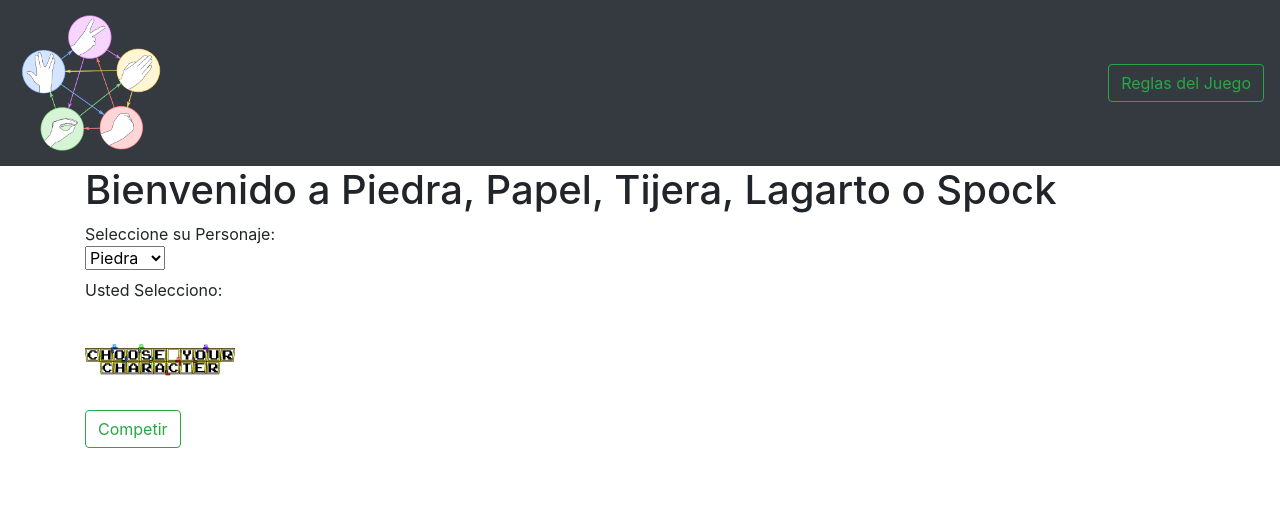
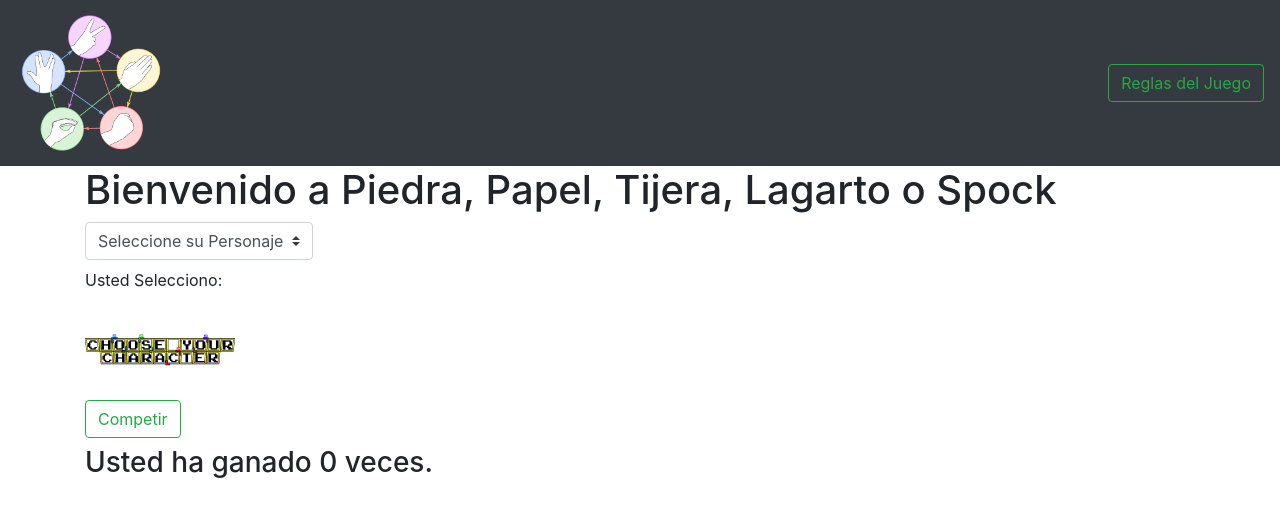
Before and after one commit to jreboredo/unq-ui-JuanCruz-Reboredo-trabajo-final, a React (Create React App) app: page / in a window 1280 px wide. Shown: the top 516 px of the page. Built offline with nearby package versions, Linux system fonts and the light colour scheme.

Commit message:
Fix de Dropdown list

```diff
--- a/src/Home.js
+++ b/src/Home.js
@@ -56,7 +56,7 @@ class Home extends React.Component {
         this.props.history.push('/reglas')
     }
     competir(){
-        if(this.state.value != '') {
+        if(this.state.value != '' || this.state.value != 0) {
             this.props.history.push(`/competencia/${this.state.value}`)
         }
     }
@@ -82,10 +82,8 @@ class Home extends React.Component {
                     </div>
                     <form onSubmit={this.handleSubmit}>
                             <label>
-                                <div>
-                                Seleccione su Personaje:
-                                </div>
-                                <select value={this.state.value} onChange={this.handleChange}>
+                                <select className="custom-select" value={this.state.value} onChange={this.handleChange}>
+                                    <option value="0" >Seleccione su Personaje</option>
                                     <option value="1">Piedra</option>
                                     <option value="2">Papel</option>
                                     <option value="3">Tijera</option>
@@ -103,6 +101,9 @@ class Home extends React.Component {
                             <input type="submit"  className="btn btn-outline-success my-2 my-sm-0n " value="Competir" />
                             </div>
                         </form>
+                    <div>
+                        <h3>Usted ha ganado {this.victorias} veces.</h3>
+                    </div>
                 </div>
 
             </>
```
